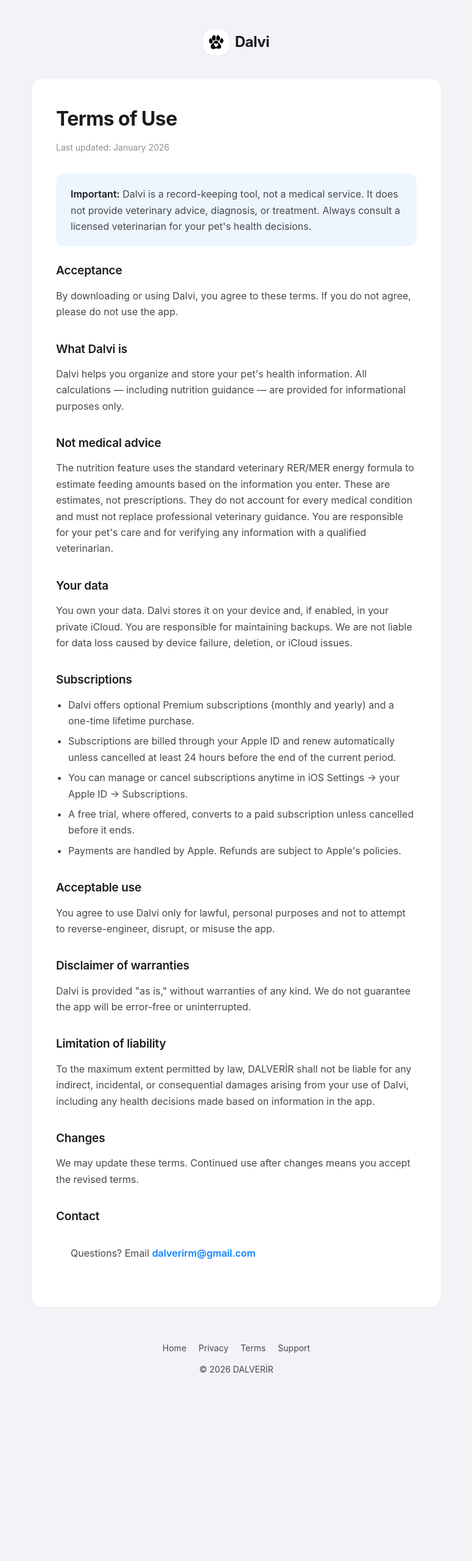
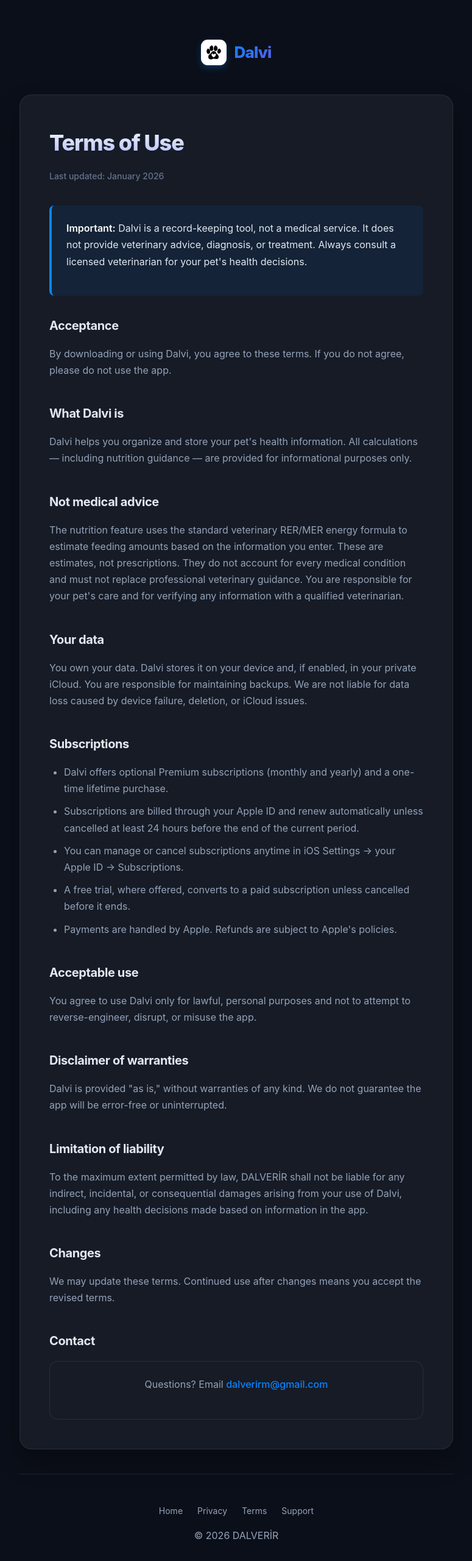
Before and after one commit to dalverir/dalvi, a plain HTML site: page terms.html in a window 1280 px wide. Shown: the whole page at 61% size, without its empty margins (252-1027 px from the left). Before the commit the page ends 2327 px from the top, so only its background shows below. Drawn offline with Linux system fonts and the light colour scheme.

Commit message:
Update style.css

```diff
--- a/style.css
+++ b/style.css
@@ -1,35 +1,269 @@
-:root{--brand:#0A84FF;--ink:#1C1C1E;--body:#48484A;--muted:#8E8E93;--bg:#F2F2F7;--card:#FFF;--border:#E5E5EA;--radius:18px}
-*{box-sizing:border-box;margin:0;padding:0}
-body{font-family:-apple-system,BlinkMacSystemFont,"Segoe UI",Roboto,sans-serif;background:var(--bg);color:var(--ink);line-height:1.65;-webkit-font-smoothing:antialiased}
-.wrap{max-width:720px;margin:0 auto;padding:0 24px}
-header{padding:48px 0 32px;text-align:center}
-.logo{display:inline-flex;align-items:center;gap:10px;text-decoration:none;color:var(--ink)}
-.logo-mark{width:42px;height:42px;border-radius:11px;background:var(--brand);display:grid;place-items:center;color:#fff;font-size:22px}
-.logo-name{font-size:24px;font-weight:700;letter-spacing:-.02em}
-.card{background:var(--card);border-radius:var(--radius);padding:40px;margin-bottom:24px;box-shadow:0 1px 3px rgba(0,0,0,.04)}
-h1{font-size:32px;font-weight:700;letter-spacing:-.02em;margin-bottom:8px}
-.updated{color:var(--muted);font-size:14px;margin-bottom:32px}
-h2{font-size:19px;font-weight:600;margin:32px 0 12px;letter-spacing:-.01em}
-h2:first-of-type{margin-top:0}
-p{color:var(--body);margin-bottom:14px}
-ul{color:var(--body);margin:0 0 14px 20px}
-li{margin-bottom:7px}
-strong{color:var(--ink);font-weight:600}
-a{color:var(--brand);text-decoration:none}
-a:hover{text-decoration:underline}
-.highlight{background:rgba(10,132,255,.07);border-radius:12px;padding:20px 24px;margin:24px 0}
-.highlight p:last-child{margin-bottom:0}
-.hero{text-align:center;padding:24px 0 8px}
-.hero h1{font-size:42px;margin-bottom:16px}
-.tagline{font-size:19px;color:var(--body);max-width:520px;margin:0 auto 32px}
-.features{display:grid;grid-template-columns:repeat(auto-fit,minmax(200px,1fr));gap:16px;margin-top:8px}
-.feature{background:var(--card);border-radius:14px;padding:24px;text-align:left}
-.feature-icon{font-size:24px;margin-bottom:10px;display:block}
-.feature h3{font-size:15px;font-weight:600;margin-bottom:5px}
-.feature p{font-size:14px;margin:0;color:var(--muted)}
-.contact{background:var(--card);border-radius:12px;padding:20px 24px;margin-top:8px}
-.contact a{font-weight:600}
-footer{text-align:center;padding:32px 0 56px;color:var(--muted);font-size:14px}
-footer nav{margin-bottom:12px;display:flex;gap:20px;justify-content:center;flex-wrap:wrap}
-footer nav a{color:var(--body)}
-@media(max-width:600px){.card{padding:28px 24px}h1{font-size:27px}.hero h1{font-size:32px}}
+:root {
+  --brand: #0A84FF;
+  --brand-gradient: linear-gradient(135deg, #0A84FF 0%, #5E5CE6 100%);
+  --bg: #0B0F19; /* Modern derin lacivert/siyah arka plan */
+  --card: #161B26; /* Kartlar için koyu gri-lacivert tonu */
+  --ink: #FFFFFF;
+  --body: #94A3B8; /* Daha okunabilir soft gri yazı rengi */
+  --muted: #64748B;
+  --border: rgba(255, 255, 255, 0.08);
+  --radius: 20px;
+}
+
+* {
+  box-sizing: border-box;
+  margin: 0;
+  padding: 0;
+}
+
+body {
+  font-family: -apple-system, BlinkMacSystemFont, "SF Pro Display", "Segoe UI", Roboto, sans-serif;
+  background: var(--bg);
+  color: var(--ink);
+  line-height: 1.7;
+  -webkit-font-smoothing: antialiased;
+}
+
+/* Sayfa Sarmalayıcı */
+.wrap {
+  max-width: 760px;
+  margin: 0 auto;
+  padding: 0 24px;
+}
+
+/* Header & Logo */
+header {
+  padding: 64px 0 40px;
+  text-align: center;
+}
+
+.logo {
+  display: inline-flex;
+  align-items: center;
+  gap: 12px;
+  text-decoration: none;
+  color: var(--ink);
+  transition: transform 0.2s ease;
+}
+
+.logo:hover {
+  transform: scale(1.03);
+}
+
+.logo-mark {
+  border-radius: 12px;
+  box-shadow: 0 4px 12px rgba(10, 132, 255, 0.3);
+}
+
+.logo-name {
+  font-size: 26px;
+  font-weight: 800;
+  letter-spacing: -.03em;
+  background: var(--brand-gradient);
+  -webkit-background-clip: text;
+  -webkit-text-fill-color: transparent;
+}
+
+/* Kart Yapısı (Privacy, Terms, Support Sayfaları İçin) */
+.card {
+  background: var(--card);
+  border-radius: var(--radius);
+  padding: 48px;
+  margin-bottom: 32px;
+  border: 1px solid var(--border);
+  box-shadow: 0 20px 40px rgba(0, 0, 0, 0.3);
+}
+
+h1 {
+  font-size: 36px;
+  font-weight: 800;
+  letter-spacing: -.03em;
+  margin-bottom: 12px;
+  background: linear-gradient(180deg, #FFFFFF 0%, #A5B4FC 100%);
+  -webkit-background-clip: text;
+  -webkit-text-fill-color: transparent;
+}
+
+.updated {
+  color: var(--muted);
+  font-size: 14px;
+  margin-bottom: 36px;
+  font-weight: 500;
+}
+
+h2 {
+  font-size: 20px;
+  font-weight: 700;
+  margin: 40px 0 16px;
+  letter-spacing: -.02em;
+  color: #E2E8F0;
+}
+
+h2:first-of-type {
+  margin-top: 0;
+}
+
+p {
+  color: var(--body);
+  margin-bottom: 18px;
+  font-size: 16px;
+}
+
+ul {
+  color: var(--body);
+  margin: 0 0 20px 24px;
+  font-size: 16px;
+}
+
+li {
+  margin-bottom: 10px;
+}
+
+strong {
+  color: #FFFFFF;
+  font-weight: 600;
+}
+
+a {
+  color: var(--brand);
+  text-decoration: none;
+  font-weight: 500;
+  transition: color 0.2s ease;
+}
+
+a:hover {
+  color: #60A5FA;
+  text-decoration: underline;
+}
+
+/* Öne Çıkan Kutular (Highlight) */
+.highlight {
+  background: rgba(10, 132, 255, 0.08);
+  border-left: 4px solid var(--brand);
+  border-radius: 8px;
+  padding: 24px;
+  margin: 32px 0;
+}
+
+.highlight p {
+  color: #E2E8F0;
+}
+
+/* Ana Sayfa Hero Alanı */
+.hero {
+  text-align: center;
+  padding: 40px 0 24px;
+}
+
+.hero h1 {
+  font-size: 48px;
+  line-height: 1.15;
+  margin-bottom: 20px;
+  background: linear-gradient(135deg, #FFFFFF 30%, #93C5FD 100%);
+  -webkit-background-clip: text;
+  -webkit-text-fill-color: transparent;
+}
+
+.tagline {
+  font-size: 20px;
+  color: var(--body);
+  max-width: 560px;
+  margin: 0 auto 40px;
+  line-height: 1.6;
+}
+
+/* Özellikler Grid Yapısı (Features) */
+.features {
+  display: grid;
+  grid-template-columns: repeat(auto-fit, minmax(220px, 1fr));
+  gap: 20px;
+  margin-top: 16px;
+}
+
+.feature {
+  background: var(--card);
+  border: 1px solid var(--border);
+  border-radius: 16px;
+  padding: 28px;
+  text-align: left;
+  transition: all 0.3s cubic-bezier(0.16, 1, 0.3, 1);
+}
+
+.feature:hover {
+  transform: translateY(-5px);
+  border-color: rgba(10, 132, 255, 0.3);
+  box-shadow: 0 12px 30px rgba(10, 132, 255, 0.1);
+}
+
+.feature-icon {
+  font-size: 28px;
+  margin-bottom: 16px;
+  display: inline-block;
+}
+
+.feature h3 {
+  font-size: 17px;
+  font-weight: 700;
+  margin-bottom: 8px;
+  color: #FFFFFF;
+}
+
+.feature p {
+  font-size: 14.5px;
+  margin: 0;
+  color: var(--body);
+  line-height: 1.5;
+}
+
+/* İletişim Kutusu */
+.contact {
+  background: var(--card);
+  border: 1px solid var(--border);
+  border-radius: 14px;
+  padding: 24px;
+  margin-top: 16px;
+  text-align: center;
+}
+
+/* Footer Alanı */
+footer {
+  text-align: center;
+  padding: 48px 0 64px;
+  color: var(--muted);
+  font-size: 14px;
+  border-top: 1px solid var(--border);
+  margin-top: 40px;
+}
+
+footer nav {
+  margin-bottom: 16px;
+  display: flex;
+  gap: 24px;
+  justify-content: center;
+  flex-wrap: wrap;
+}
+
+footer nav a {
+  color: var(--body);
+  font-weight: 400;
+}
+
+footer nav a:hover {
+  color: #FFFFFF;
+}
+
+/* Mobil Uyum */
+@media (max-width: 600px) {
+  .card {
+    padding: 32px 20px;
+  }
+  h1 {
+    font-size: 30px;
+  }
+  .hero h1 {
+    font-size: 36px;
+  }
+  .tagline {
+    font-size: 18px;
+  }
+}
```
